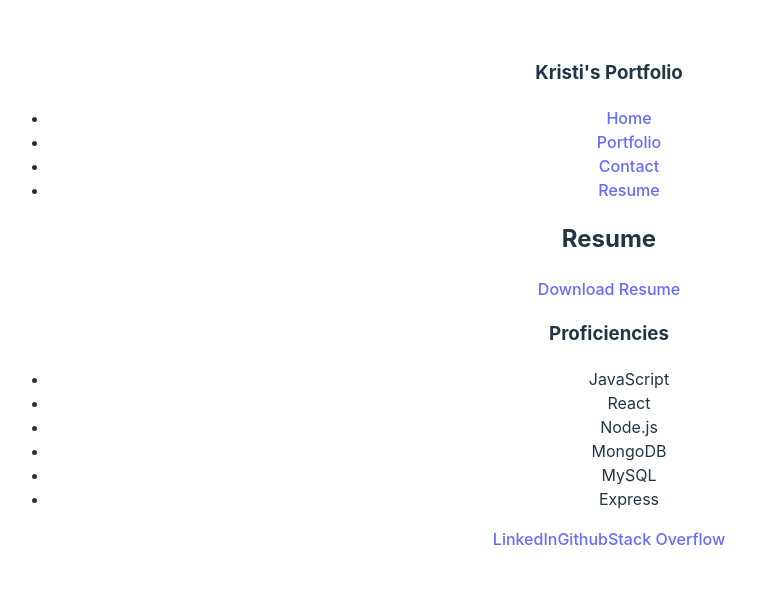
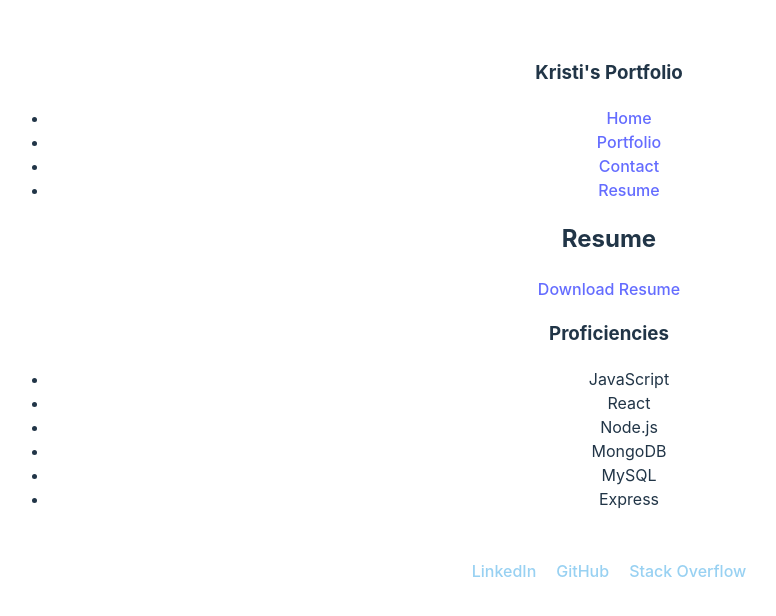
Before and after one commit to gocrushgoals/PortfolioMaven, a React (Vite) app: page /resume in a window 1280 px wide. Shown: the top 616 px of the page, without its empty margins (31-807 px from the left). Built offline with nearby package versions, Linux system fonts and the light colour scheme.

Commit message:
update footer

```diff
--- a/src/App.css
+++ b/src/App.css
@@ -40,3 +40,18 @@
 .read-the-docs {
   color: #888;
 }
+
+.footer {
+  text-align: center;
+  padding: 1rem 0;
+}
+
+.footer-links a {
+  margin: 0 10px;
+  text-decoration: none;
+  color: #98d1f2;
+}
+
+.footer-links a:hover {
+  text-decoration: underline;
+}
--- a/src/components/Footer.jsx
+++ b/src/components/Footer.jsx
@@ -1,18 +1,12 @@
 import React from 'react';
 import '../../src/App.css';
+
 const Footer = () => (
-
-  <footer>
-    <p>
-      <a href="https://www.linkedin.com/">
-         LinkedIn
-      </a>
-      <a href="https://github.com/">
-         Github
-      </a>
-      <a href="https://stackoverflow.com/">
-         Stack Overflow
-      </a>
+  <footer className="footer">
+    <p className="footer-links">
+      <a href="https://www.linkedin.com/">LinkedIn</a>
+      <a href="https://github.com/">GitHub</a>
+      <a href="https://stackoverflow.com/">Stack Overflow</a>
     </p>
   </footer>
 );
```
